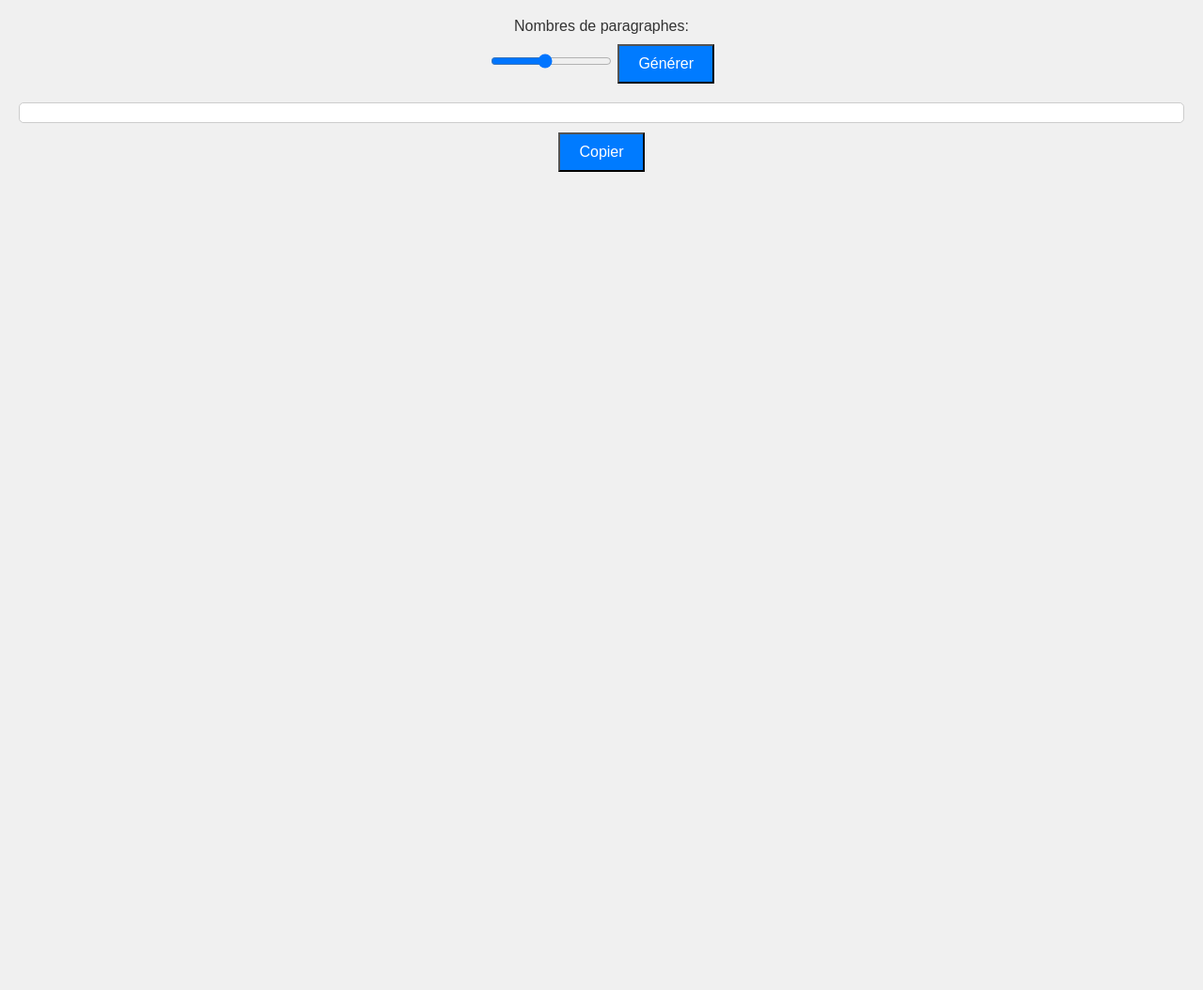
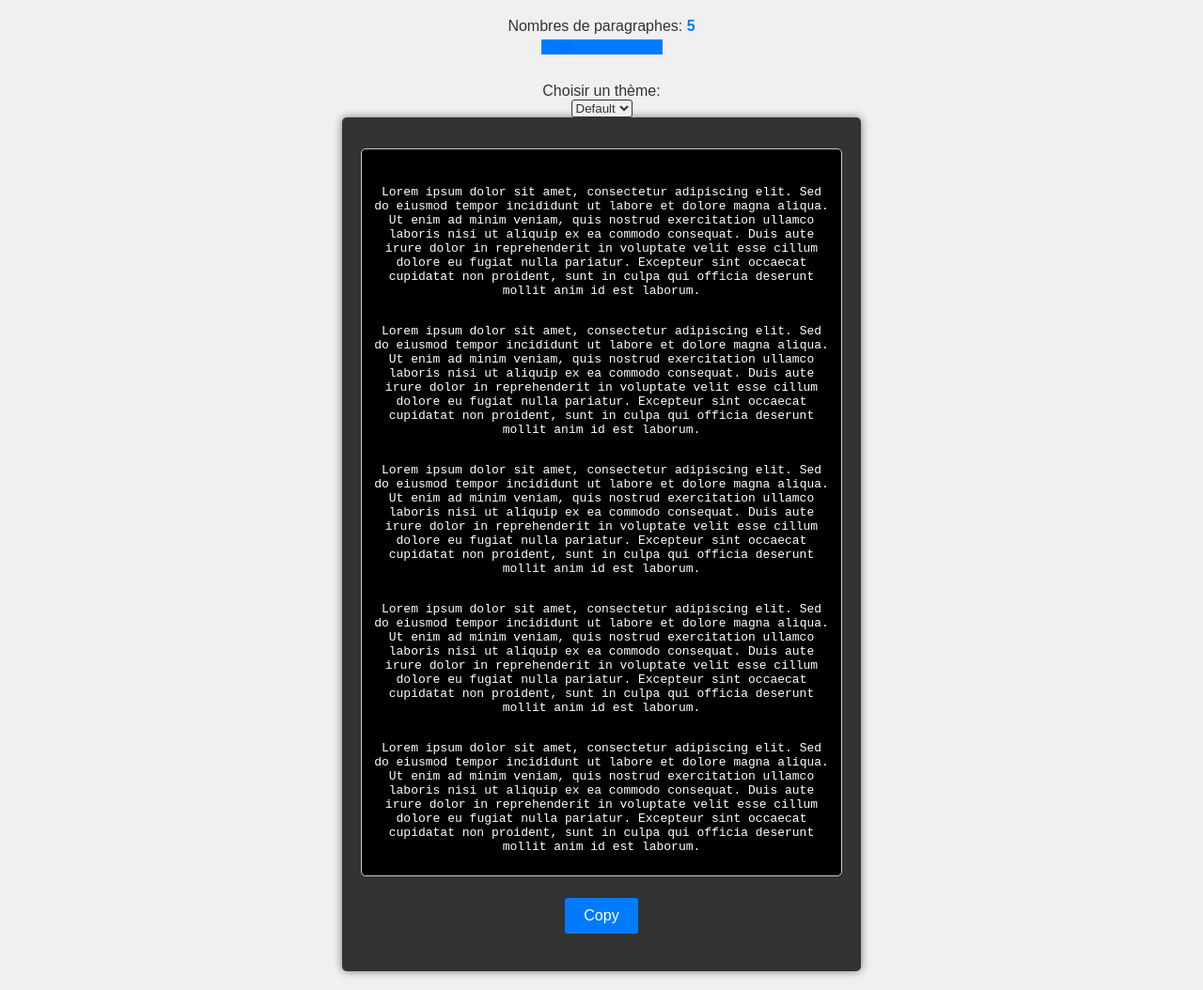
Before and after one commit to dkp-consult/lorem-generator, a website: page src/index.html in a window 1280 px wide. Shown: the part 81-1135 px from the top of the page at 94% size. Before the commit the page ends 800 px from the top, so only its background shows below. Drawn offline with Linux system fonts and the light colour scheme.

Commit message:
dev : simple generator working without module

```diff
--- a/src/index.html
+++ b/src/index.html
@@ -12,13 +12,20 @@
     <h1>Lorem Ipsum Generator</h1>
 
 
-    <label for="numberOfParagraphs">Nombres de paragraphes:</label>
-    <input type="range" id="numberOfParagraphs" min="1" max="10" value="5" />
-    <button id="generateButton">Générer</button>
-    <div id="output" class="output"></div>
+    <label for="numberOfParagraphs">Nombres de paragraphes: <span id="numberOfParagraphsValue">5</span></label>
+    <input type="range" id="numberOfParagraphs" min="1" max="25" value="5" />
 
-    <button id="copyButton">Copier</button>
+    <label for="themeSelector">Choisir un thème:</label>
+    <select id="themeSelector">
+        <option value="default">Default</option>
+        <option value="dark">Dark</option>
+        <option value="green">Green</option>
+    </select>
 
+    <div class="terminal">
+        <pre id="output"></pre>
+        <button id="copyButton">Copy</button>
+    </div>
 
     <script src="js/main/app.js"></script>
 </body>
--- a/src/js/main/app.js
+++ b/src/js/main/app.js
@@ -1,10 +1,41 @@
-import loremContents from '../data/loremContents';
-
-
-document.getElementById('generateButton').addEventListener('click', function () {
+document.getElementById('numberOfParagraphs').addEventListener('click', function () {
     const numberOfParagraphs = document.getElementById('numberOfParagraphs').value;
     generateLoremIpsum(numberOfParagraphs);
 });
+
+
+
+document.getElementById('themeSelector').addEventListener('change', function () {
+    const selectedTheme = document.getElementById('themeSelector').value;
+    changeTheme(selectedTheme);
+});
+
+function changeTheme(theme) {
+    const terminal = document.getElementById('output');
+
+    switch (theme) {
+        case 'default':
+            terminal.style.backgroundColor = '#000';
+            terminal.style.color = '#fff';
+            break;
+        case 'dark':
+            terminal.style.backgroundColor = '#333';
+            terminal.style.color = '#fff';
+            break;
+        case 'green':
+            terminal.style.backgroundColor = '#006400';
+            terminal.style.color = '#00ff00';
+            break;
+        default:
+            break;
+    }
+}
+
+const numberOfParagraphsValue = document.getElementById('numberOfParagraphsValue');
+
+const loremIpsumText = `
+Lorem ipsum dolor sit amet, consectetur adipiscing elit. Sed do eiusmod tempor incididunt ut labore et dolore magna aliqua. Ut enim ad minim veniam, quis nostrud exercitation ullamco laboris nisi ut aliquip ex ea commodo consequat. Duis aute irure dolor in reprehenderit in voluptate velit esse cillum dolore eu fugiat nulla pariatur. Excepteur sint occaecat cupidatat non proident, sunt in culpa qui officia deserunt mollit anim id est laborum.
+`;
 
 function generateLoremIpsum(numberOfParagraphs) {
     const parsedParagraphs = parseInt(numberOfParagraphs);
@@ -13,8 +44,6 @@ function generateLoremIpsum(numberOfParagraphs) {
         alert('Veuillez entrer un nombre de paragraphes valide.');
         return;
     }
-
-    const loremIpsumText = loremContents['fr'];
 
     let generatedText = '';
 
@@ -41,8 +70,10 @@ function generateLoremIpsum(numberOfParagraphs) {
 document.getElementById('numberOfParagraphs').addEventListener('input', function () {
     const numberOfParagraphs = document.getElementById('numberOfParagraphs').value;
     generateLoremIpsum(numberOfParagraphs);
+    numberOfParagraphsValue.textContent = numberOfParagraphs;
 });
 
 // Appelle la fonction une fois au chargement de la page pour générer avec la valeur initiale
 const initialNumberOfParagraphs = document.getElementById('numberOfParagraphs').value;
 generateLoremIpsum(initialNumberOfParagraphs);
+numberOfParagraphsValue.textContent = initialNumberOfParagraphs;
--- a/src/styles/main/styles.css
+++ b/src/styles/main/styles.css
@@ -1,14 +1,20 @@
+:root {
+    --main-bg-color: #f0f0f0;
+    --main-text-color: #333;
+    --main-button-color: #007BFF;
+}
+
 body {
     font-family: 'Arial', sans-serif;
-    background-color: #f0f0f0;
-    color: #333;
+    background-color: var(--main-bg-color);
+    color: var(--main-text-color);
     margin: 0;
     padding: 20px;
     text-align: center;
 }
 
 h1 {
-    color: #007BFF;
+    color: var(--main-button-color);
 }
 
 label {
@@ -19,26 +25,101 @@ label {
 input,
 button {
     margin-top: 5px;
+    margin-bottom: 20px;
 }
 
 button {
-    background-color: #007BFF;
+    background-color: var(--main-button-color);
     color: #fff;
     padding: 10px 20px;
     font-size: 16px;
     cursor: pointer;
     margin-top: 10px;
+    transition: background-color 0.3s ease;
 }
 
 button:hover {
     background-color: #0056b3;
 }
 
+.terminal {
+    width: 40vw;
+    background-color: #333;
+    color: #fff;
+    padding: 20px;
+    border-radius: 5px;
+    margin-top: 20px;
+    margin: 0 auto;
+    box-shadow: 0 0 10px rgba(0, 0, 0, 0.5);
+    transition: background-color 0.5s ease, color 0.5s ease;
+}
+
 #output {
-    margin-top: 20px;
     padding: 10px;
     border: 1px solid #ccc;
     border-radius: 5px;
-    background-color: #fff;
+    background-color: #000;
+    box-shadow: inset 0 0 10px rgba(0, 0, 0, 0.5);
     white-space: pre-wrap;
 }
+
+#copyButton {
+    background-color: var(--main-button-color);
+    color: #fff;
+    padding: 10px 20px;
+    font-size: 16px;
+    cursor: pointer;
+    margin-top: 10px;
+    border: none;
+    border-radius: 3px;
+    transition: background-color 0.3s ease;
+}
+
+#copyButton:hover {
+    background-color: #0056b3;
+}
+
+#numberOfParagraphs {
+    cursor: pointer;
+}
+
+#themeSelector {
+    background-color: var(--main-bg-color);
+    color: var(--main-text-color);
+    border: 1px solid var(--main-text-color);
+    border-radius: 3px;
+    cursor: pointer;
+}
+
+#themeSelector:hover {
+    background-color: #eee;
+}
+
+#numberOfParagraphsValue {
+    color: var(--main-button-color);
+    font-weight: bold;
+}
+
+#numberOfParagraphs::-webkit-slider-thumb {
+    background-color: var(--main-button-color);
+}
+
+#numberOfParagraphs::-moz-range-thumb {
+    background-color: var(--main-button-color);
+}
+
+#numberOfParagraphs::-ms-thumb {
+    background-color: var(--main-button-color);
+}
+
+#numberOfParagraphs::-webkit-slider-runnable-track {
+    background-color: var(--main-button-color);
+}
+
+#numberOfParagraphs::-moz-range-track {
+    background-color: var(--main-button-color);
+}
+
+#numberOfParagraphs::-ms-track {
+    background-color: var(--main-button-color);
+}
```
Also changed, not shown: dist/index.html, dist/js/data/loremContents.js, dist/js/main/app.js, dist/js/main/copy.js (added), dist/styles/main/styles.css.
